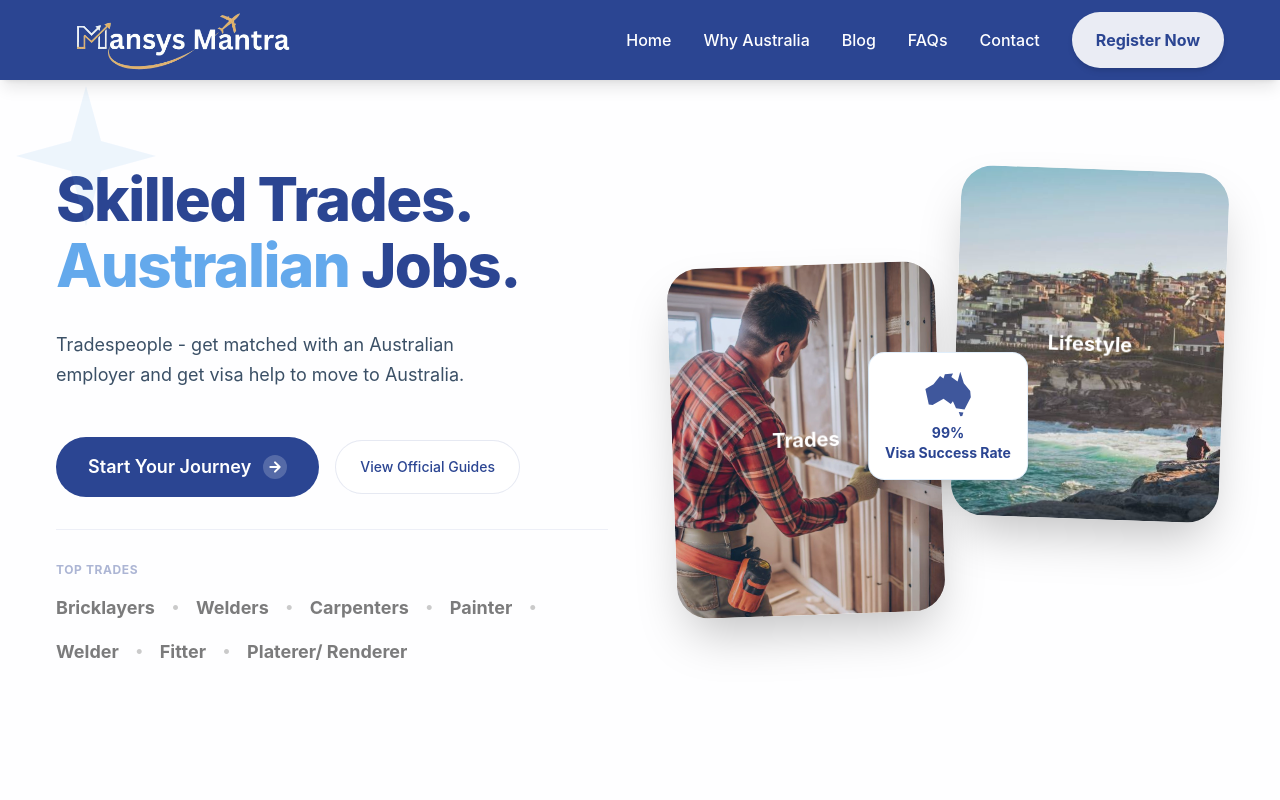
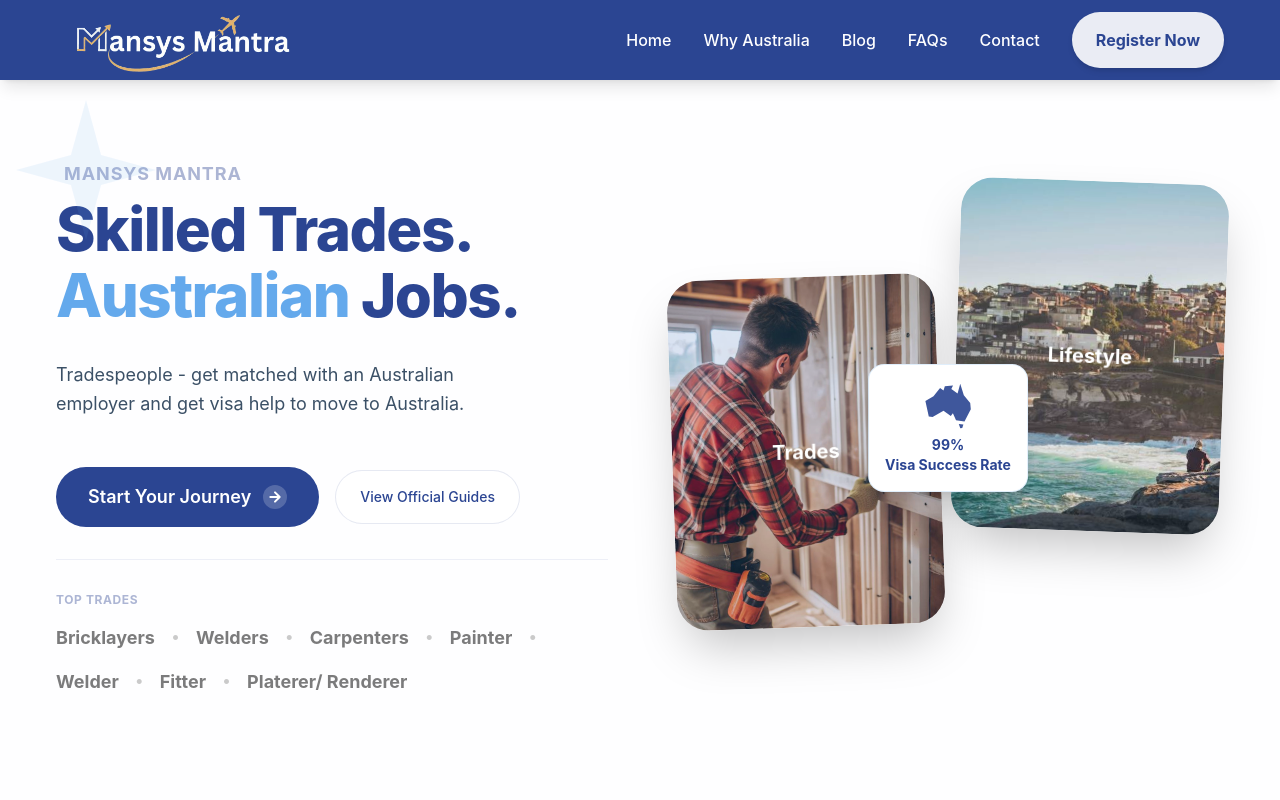
Before and after one commit to ishanwadhwani/Mansys, a Next.js app: page / in a window 1280 px wide. Shown: the top 800 px of the page. Built offline with nearby package versions, Linux system fonts and the light colour scheme.

Commit message:
improved SEO, sitemap, UI improvements

```diff
--- a/src/app/candidate/page.tsx
+++ b/src/app/candidate/page.tsx
@@ -39,9 +39,9 @@ export default function RegisterPage() {
             <div className="flex flex-col h-full justify-center p-8 lg:p-8 xl:p-12 2xl:p-16 relative z-10">
               {/* 1. Header Section */}
               <div className="mb-8 xl:mb-10">
-                <div className="inline-flex items-center gap-2 bg-[var(--color-brand)]/10 px-3 py-1 rounded-full text-[10px] xl:text-xs font-bold text-[var(--color-brand)] border border-[var(--color-brand)]/20 mb-4 uppercase tracking-wider">
-                  <span className="w-1.5 h-1.5 rounded-full bg-[var(--color-brand)] animate-pulse"></span>
-                  Partner with MANSYS
+                <div className="inline-flex items-center gap-2 bg-[var(--color-brand)]/10 px-3 py-1 rounded-full text-[10px] xl:text-xs font-bold text-white/80 border border-white/30 mb-4 uppercase tracking-wider">
+                  <span className="w-1.5 h-1.5 rounded-full bg-[var(--color-brand)] animate-ping"></span>
+                  Partner with MANSYS MANTRA
                 </div>
                 <h2 className="text-3xl xl:text-4xl 2xl:text-5xl font-extrabold leading-tight">
                   Your Career, <br />
@@ -78,7 +78,7 @@ export default function RegisterPage() {
                 />
 
                 {/* Card 4: Start Working*/}
-                <div className="bg-[var(--color-brand)] text-[var(--color-navy)] p-4 xl:p-5 rounded-2xl shadow-lg flex flex-col justify-between transform hover:scale-[1.02] transition-all cursor-default">
+                <div className="bg-white/90 text-[var(--color-navy)] p-4 xl:p-5 rounded-2xl shadow-lg flex flex-col justify-between transform hover:scale-[1.02] transition-all cursor-default">
                   <div className="flex justify-between items-start">
                     <PiRocketLaunchBold className="text-2xl xl:text-3xl" />
                     <PiCheckCircleFill className="text-xl opacity-50" />
@@ -128,7 +128,7 @@ const BentoCard = ({
     className="bg-[var(--color-paper)]/5 border border-[var(--color-paper)]/10 p-4 xl:p-5 rounded-2xl hover:bg-[var(--color-paper)]/10 transition-colors duration-300 flex flex-col justify-between group h-32 xl:h-40"
     style={{ animationDelay: `${delay}ms` }}
   >
-    <div className="bg-[var(--color-navy)] w-8 h-8 xl:w-10 xl:h-10 rounded-full flex items-center justify-center text-[var(--color-brand)] text-lg xl:text-xl shadow-sm group-hover:scale-110 transition-transform">
+    <div className="bg-white/80 w-8 h-8 xl:w-10 xl:h-10 rounded-full flex items-center justify-center text-[var(--color-navy)] text-lg xl:text-xl shadow-sm group-hover:scale-110 transition-transform">
       <Icon />
     </div>
     <div>
--- a/src/app/contact/page.tsx
+++ b/src/app/contact/page.tsx
@@ -52,7 +52,7 @@ export const ContactInfoCards = () => {
     },
     {
       icon: <FaWhatsapp />,
-      label: "Call Us",
+      label: "Call/Text Us",
       value: "+61-492 819 946",
       link: "https://wa.me/61234567890",
       color: "bg-green-100 text-green-600",
--- a/src/app/faqs/page.tsx
+++ b/src/app/faqs/page.tsx
@@ -12,8 +12,8 @@ const faqData = [
     category: "General",
     questions: [
       {
-        q: "Which professions can apply through MANSYS?",
-        a: "MANSYS supports skilled workers in trades, automotive, hospitality, care services, agriculture, and manufacturing.",
+        q: "Which professions can apply through Mansys Mantra?",
+        a: "Mansys Mantra supports skilled workers in trades, automotive, hospitality, care services, agriculture, and manufacturing.",
       },
       {
         q: "Why does Australia need overseas tradies and skilled workers?",
@@ -36,7 +36,7 @@ const faqData = [
         a: "Australia enforces strict Work Health & Safety (WHS) laws. Details: https://www.safeworkaustralia.gov.au/",
       },
       {
-        q: "Does MANSYS charge candidates?",
+        q: "Does Mansys Mantra charge candidates?",
         a: "Yes, depending on occupation and documentation needs.",
       },
       {
@@ -44,7 +44,7 @@ const faqData = [
         a: "Shortlisting: 1-3 weeks. Interviews: 1-2 weeks. Visa timelines depend on Home Affairs processing.",
       },
       {
-        q: "Can MANSYS help with interview preparation?",
+        q: "Can Mansys Mantra help with interview preparation?",
         a: "Yes. We assist with resumes, documentation, and interview coaching.",
       },
       {
--- a/src/app/layout.tsx
+++ b/src/app/layout.tsx
@@ -13,9 +13,16 @@ export const metadata: Metadata = {
     "Specialized recruitment and skilled trade migration services in Australia. Connect with top employers and skilled workers for successful placements.",
   keywords: [
     "Mansys Mantra",
+    "Mansys Mantra welder jobs",
+    "Mansys Mantra carpenter jobs",
+    "Mansys Mantra electrician jobs",
+    "Mansys Mantra plasterer jobs",
+    "Trades Australia",
     "Recruitment Services",
     "Skilled Trade Migration",
     "Australia Jobs",
+    "Australia migration Jobs",
+    "Australian Jobs",
     "Worker Placement",
     "Skilled Workers Australia",
     "welder jobs Australia",
--- a/src/components/Footer/Footer.tsx
+++ b/src/components/Footer/Footer.tsx
@@ -1,6 +1,9 @@
 import Link from "next/link";
+import Image from "next/image";
 import { FaFacebookF, FaLinkedinIn, FaInstagram } from "react-icons/fa";
 import { FaXTwitter } from "react-icons/fa6";
+
+import mansysmantralogo from "../../../public/assets/mansysmantralogo.png";
 
 export default function Footer() {
   const currentYear = new Date().getFullYear();
@@ -8,12 +11,17 @@ export default function Footer() {
   return (
     <footer className="bg-[var(--color-navy)] text-[var(--color-paper)] pt-16 pb-8 border-t border-[var(--color-secondary)]/20">
       <div className="container mx-auto px-4 md:px-6">
-        {/* Top Section: Grid Layout */}
         <div className="grid grid-cols-1 md:grid-cols-2 lg:grid-cols-4 gap-12 mb-16">
           {/* Column 1: Brand & About */}
-          <div className="space-y-6">
-            <h2 className="text-2xl font-bold tracking-tight">MANSYS MANTRA</h2>
-            <p className="text-[var(--color-secondary)] text-sm leading-relaxed max-w-xs">
+          <div className="flex flex-col items-center justify-center space-y-6">
+            <div className="w-54 md:w-64">
+              <Image
+                src={mansysmantralogo}
+                alt="Mansys Mantra Logo"
+                sizes="(max-width: 640px) 45vw, (max-width: 1024px) 33vw, 350px"
+              />
+            </div>
+            <p className="text-[var(--color-secondary)] text-sm leading-relaxed max-w-xs text-center">
               We bridge the gap between skilled global talent and Australian
               employers. Your trusted partner for migration and career growth.
             </p>
@@ -113,7 +121,7 @@ export default function Footer() {
             <h3 className="text-lg font-bold mb-6 text-white">Get in Touch</h3>
             <ul className="space-y-4 text-sm text-[var(--color-secondary)]">
               <li className="flex gap-3 items-start">
-                <span className="text-[var(--color-brand)] font-bold">
+                <span className="text-white font-bold">
                   Email:
                 </span>
                 <Link
@@ -125,7 +133,7 @@ export default function Footer() {
                 </Link>
               </li>
               <li className="flex gap-3 items-start">
-                <span className="text-[var(--color-brand)] font-bold">
+                <span className="text-white font-bold">
                   Phone:
                 </span>
                 <Link
@@ -137,7 +145,7 @@ export default function Footer() {
                 </Link>
               </li>
               <li className="flex gap-3 items-start">
-                <span className="text-[var(--color-brand)] font-bold">
+                <span className="text-white font-bold">
                   Office:
                 </span>
                 <Link
--- a/src/components/Hero/Hero.tsx
+++ b/src/components/Hero/Hero.tsx
@@ -25,7 +25,7 @@ export default function Hero() {
           <div className="grid lg:grid-cols-2 gap-12 lg:gap-16 items-center">
             {/* Left Text Content */}
             <div className="space-y-8 relative text-center lg:text-left">
-              <div className="absolute -top-20 -left-10 text-[var(--color-brand)] opacity-10 animate-spin-slow hidden xl:block">
+              <div className="absolute -top-15 -left-10 text-[var(--color-brand)] opacity-10 animate-spin-slow hidden xl:block">
                 <svg
                   width="140"
                   height="140"
@@ -36,7 +36,17 @@ export default function Hero() {
                 </svg>
               </div>
 
-              <h1 className="text-4xl md:text-5xl lg:text-6xl font-extrabold text-[var(--color-navy)] leading-[1.1] tracking-tight">
+              {/* <h1 className="text-4xl md:text-5xl lg:text-6xl font-extrabold text-[var(--color-navy)] leading-[1.1] tracking-tight">
+                Skilled Trades. <br />
+                <span className="text-[var(--color-brand)]">
+                  Australian
+                </span>{" "}
+                Jobs.
+              </h1> */}
+              <h1 className="z-30 text-4xl md:text-5xl lg:text-6xl font-extrabold text-[var(--color-navy)] leading-[1.1] tracking-tight">
+                <span className="block text-lg font-bold text-[var(--color-secondary)] uppercase tracking-wider mb-2 ml-2">
+                  Mansys Mantra
+                </span>
                 Skilled Trades. <br />
                 <span className="text-[var(--color-brand)]">
                   Australian
@@ -76,7 +86,7 @@ export default function Hero() {
                 {/* Secondary CTA: OPEN LINKS HUB */}
                 <button
                   onClick={() => setIsHubOpen(true)}
-                  aria-label="Open government resources hub" // Don't forget this fix!
+                  aria-label="Open government resources hub"
                   className="flex items-center gap-2 px-6 py-4 rounded-full border border-[var(--color-secondary)]/30 text-[var(--color-navy)] font-medium bg-white/50 backdrop-blur-sm hover:border-[var(--color-brand)] hover:text-[var(--color-brand)] transition-colors"
                 >
                   <span className="text-sm cursor-pointer">
--- a/src/components/LinkHub/index.tsx
+++ b/src/components/LinkHub/index.tsx
@@ -79,7 +79,7 @@ export default function LinksHub({
 
   return (
     <div
-      className="fixed inset-0 bg-[var(--color-navy)]/95 backdrop-blur-md z-[100] flex items-center justify-center p-4 transition-all duration-300 animate-fadeIn"
+      className="fixed inset-0 bg-[var(--color-navy)]/50 backdrop-blur-md z-[100] flex items-center justify-center p-4 transition-all duration-300 animate-fadeIn"
       onClick={onClose}
     >
       <div
@@ -87,12 +87,12 @@ export default function LinksHub({
         onClick={(e) => e.stopPropagation()}
       >
         <div className="p-6 md:p-8 border-b border-[var(--color-brand)]/50 text-center relative">
-          <div className="absolute top-4 right-4 md:top-9 md:right-6 w-10 h-10 flex items-center justify-center rounded-full bg-white/15 text-white">
-            <button
-              onClick={onClose}
-              aria-label="Close menu"
-              className="mb-1 md:mb-1.5 md:ml-0.5 hover:bg-[var(--color-brand)] hover:text-[var(--color-navy)] transition-all duration-300 text-2xl"
-            >
+          <div
+            onClick={onClose}
+            aria-label="Close menu"
+            className="absolute top-4 right-4 md:top-9 md:right-6 w-10 h-10 flex items-center justify-center rounded-full bg-white/15 hover:bg-[var(--color-brand)] text-white  cursor-pointer transition-all duration-300"
+          >
+            <button className="mb-1 md:mb-1.5 md:ml-0.5 hover:text-[var(--color-navy)] transition-all duration-300 text-2xl  cursor-pointer">
               &times;
             </button>
           </div>
@@ -111,7 +111,7 @@ export default function LinksHub({
             {linkCategories.map((category, catIdx) => (
               <div
                 key={catIdx}
-                className="flex flex-col bg-white/5 rounded-2xl border border-white/10 p-5 hover:border-[var(--color-brand)]/50 transition-all duration-300 group"
+                className="flex flex-col bg-white/5 rounded-2xl border border-white/30 p-5 hover:border-white/50 transition-all duration-300 group"
               >
                 <div className="flex items-center gap-1 mb-4">
                   <div className="w-12 h-12 rounded-xl text-white flex items-center justify-center text-xl group-hover:scale-110 transition-transform">
@@ -148,7 +148,7 @@ export default function LinksHub({
               <div className="w-2 h-2 rounded-full bg-green-500"></div>
               Verified Australian Sources
             </div>
-            <p className="text-[11px] text-[var(--color-secondary)]/60 italic text-center md:text-right max-w-md">
+            <p className="text-[12px] text-[var(--color-secondary)] italic text-center md:text-right max-w-md">
               *Links direct to official .gov.au portals for immigration, workers
               rights, and fair work compliance.
             </p>
```
Also changed, not shown: public/assets/mansysmantralogo.png.
